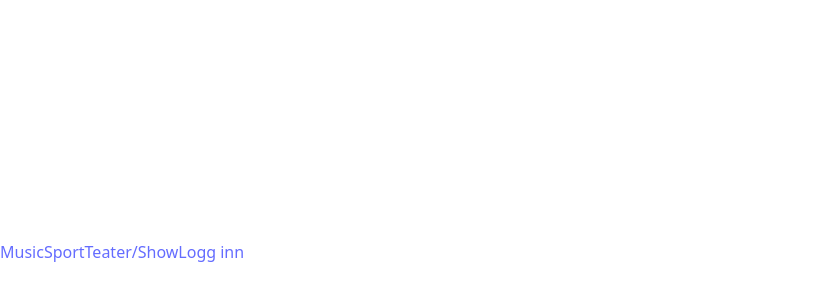
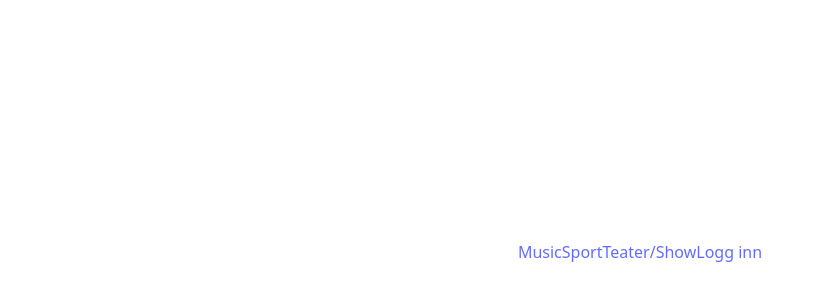
Before and after one commit to Caeum/Exam_Gruppe4, a React (Vite) app: page / in a window 1280 px wide. Shown: the part 148-448 px from the top of the page, without its empty margins (0-823 px from the left). Built offline with nearby package versions, Linux system fonts and the light colour scheme.

Commit message:
Update App.css

```diff
--- a/src/App.css
+++ b/src/App.css
@@ -1,4 +1,4 @@
-/* #root {
+#root {
   max-width: 1280px;
   margin: 0 auto;
   padding: 2rem;
```
